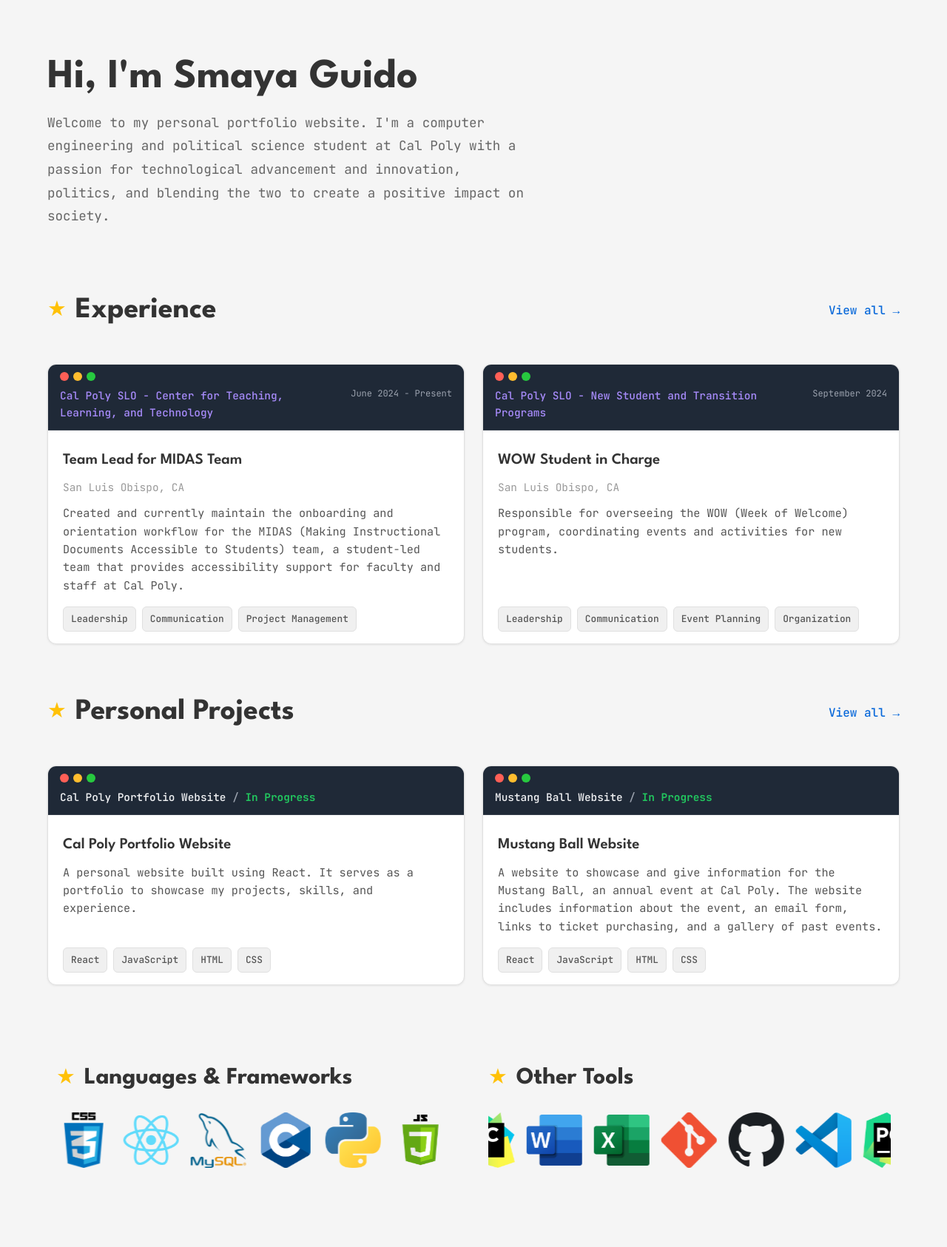
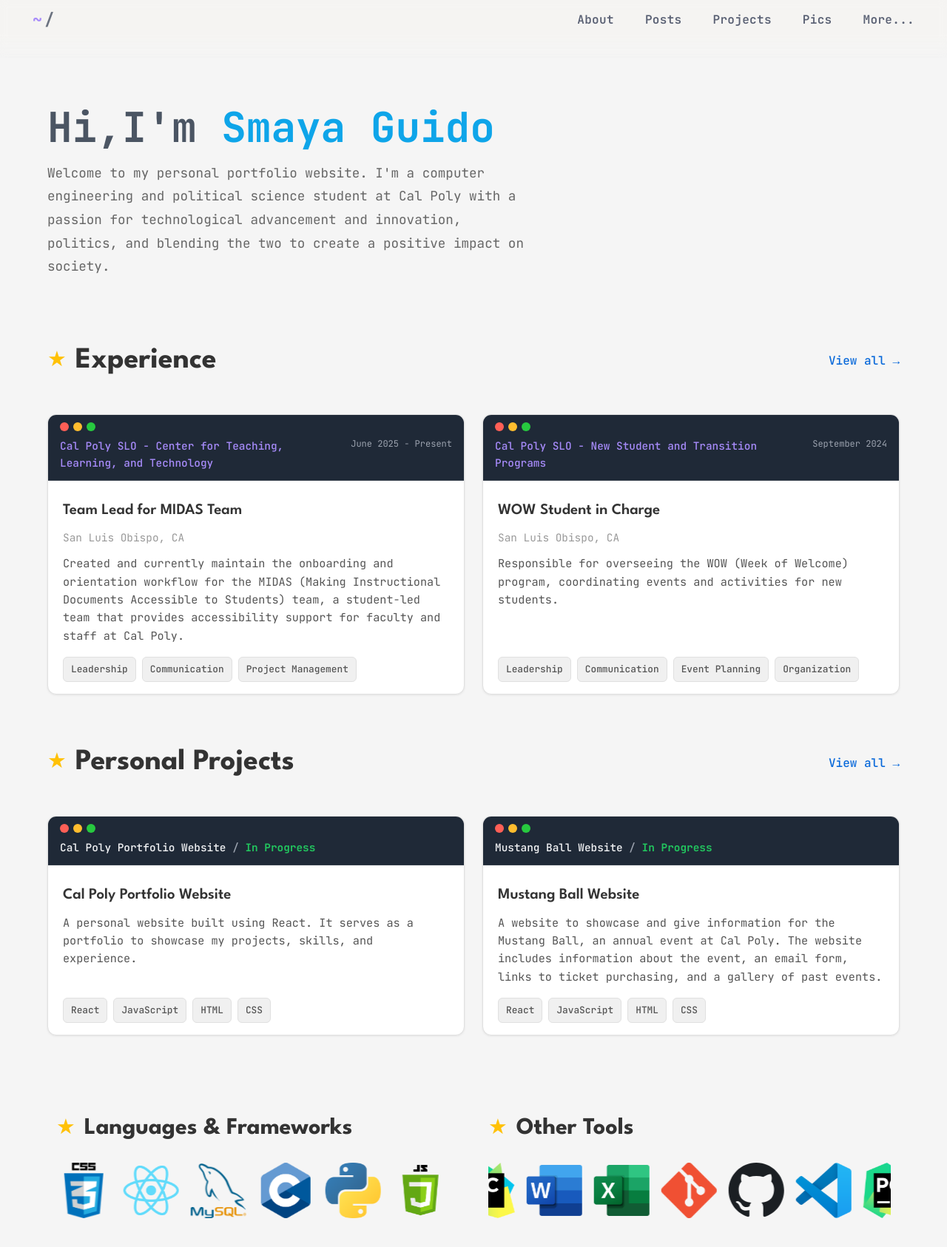
Before and after one commit to smuido/personal-portfolio, a React (Vite) app: page / in a window 1280 px wide. Shown: the top 1686 px of the page at 74% size. Built offline with nearby package versions, Linux system fonts and the light colour scheme.

Commit message:
navbar added; carousel fixed for mobile

```diff
--- a/src/App.jsx
+++ b/src/App.jsx
@@ -1,7 +1,13 @@
 import HomePage from './pages/home'
+import Navbar from './structs/navbar'
 
 function App() {
-  return <HomePage />
+  return (
+    <>
+      <Navbar />
+      <HomePage />
+    </>
+  )
 }
 
 export default App
--- a/src/index.css
+++ b/src/index.css
@@ -17,6 +17,10 @@ body {
   -moz-osx-font-smoothing: grayscale;
 }
 
+html {
+  scroll-behavior: smooth;
+}
+
 h1,
 h2,
 h3,
--- a/src/pages/home.css
+++ b/src/pages/home.css
@@ -27,7 +27,11 @@ body {
 .home-page {
   max-width: 1200px;
   margin: 0 auto;
-  padding: 60px 24px;
+  padding: 120px 24px 60px;
+}
+
+.home-page section {
+  scroll-margin-top: 100px;
 }
 
 .intro {
@@ -42,12 +46,29 @@ body {
 }
 
 .intro h1 {
-  font-family: 'League Spartan', sans-serif;
+  font-family: 'Jetbrains Mono', monospace;
   font-size: 3.5rem;
   font-weight: 700;
   margin: 0;
   color: var(--text);
   white-space: nowrap;
+  margin-top: 1vh;
+
+}
+
+.nameLine {
+  display: inline-flex;
+  font-family: 'JetBrains Mono', monospace;
+  gap: 0;
+}
+
+.namePrefix {
+  color: #4b5563;
+}
+
+.nameValue {
+  color: #0ea5e9;
+  margin-left: 1ch;
 }
 
 .intro p {
@@ -270,8 +291,23 @@ body {
     font-size: 1.8rem;
   }
 
-  .experience-grid {
+  .experience-grid,
+  .project-grid {
     grid-template-columns: 1fr;
+  }
+
+  .carousel-track {
+    animation-duration: 14s;
+  }
+
+  .group {
+    gap: 0.75rem;
+    padding-right: 0.75rem;
+  }
+
+  .item {
+    width: 56px;
+    height: 56px;
   }
 }
 
@@ -290,12 +326,17 @@ body {
   margin-bottom: 20px;
 }
 
+.carousel-panel {
+  min-width: 0;
+}
+
 .carousel-panel .section-header h2 {
   font-size: 2rem;
 }
 
 .carousel {
   width: 100%;
+  min-width: 0;
   overflow: hidden;
 }
 
@@ -308,6 +349,7 @@ body {
   width: max-content;
   animation: scroll 10s linear infinite;
   will-change: transform;
+  --loop-distance: 0px;
 }
 
 .group {
@@ -340,7 +382,7 @@ body {
 
 @keyframes scroll {
   from { transform: translate3d(0, 0, 0); }
-  to { transform: translate3d(-50%, 0, 0); }
+  to { transform: translate3d(calc(-1 * var(--loop-distance)), 0, 0); }
 }
 
 @media (max-width: 1024px) {
--- a/src/pages/home.jsx
+++ b/src/pages/home.jsx
@@ -18,6 +18,7 @@ import excelImg from '../assets/excel.png'
 function HomePage() {
 	const personalProjects = projects.filter((item) => item?.name && item?.description && item?.techStack?.length && item?.status)
 	const currentExperience = experience.filter((item) => item?.jobTitle && item?.company && item?.location && item?.duration && item?.description)
+	const carouselCopies = 3
 	const techIcons = [
 		{ src: cImg, alt: 'C Programming Language' },
 		{ src: pythonImg, alt: 'Python Programming Language' },
@@ -35,6 +36,14 @@ function HomePage() {
 		{ name: 'Word', icon: wordImg },
 		{ name: 'Excel', icon: excelImg },
 	]
+
+	const renderCarouselGroups = (items, renderItem, keyPrefix) => (
+		Array.from({ length: carouselCopies }, (_, copyIndex) => (
+			<div className="group" aria-hidden={copyIndex > 0} key={`${keyPrefix}-group-${copyIndex}`}>
+				{items.map((item) => renderItem(item, copyIndex))}
+			</div>
+		))
+	)
 
 	const getProjectStatusClass = (status) => {
 		if (!status) return 'project-status'
@@ -73,7 +82,10 @@ function HomePage() {
 
 
 			<section className="intro">
-					<h1>Hi, I'm Smaya Guido</h1>
+					<h1 className='nameLine'>
+						<span className="namePrefix">Hi,I'm </span>
+						<span className="nameValue"> Smaya Guido</span>
+					</h1>
 					<p>Welcome to my personal portfolio website. I'm a computer engineering and political science student at Cal Poly with a passion
 						for technological advancement and innovation, politics, and blending the two to create a positive impact on society.</p>
 			</section>
@@ -157,20 +169,15 @@ function HomePage() {
 						</div>
 						<div className="carousel">
 							<div className="carousel-track">
-								<div className="group">
-									{techIcons.map((icon) => (
-										<div className="item" key={`tech-${icon.alt}`}>
-											<img src={icon.src} alt={icon.alt} />
+								{renderCarouselGroups(
+									techIcons,
+									(icon, copyIndex) => (
+										<div className="item" key={`tech-${copyIndex}-${icon.alt}`}>
+											<img src={icon.src} alt={copyIndex === 0 ? icon.alt : ''} />
 										</div>
-									))}
-								</div>
-								<div className="group" aria-hidden="true">
-									{techIcons.map((icon) => (
-										<div className="item" key={`tech-loop-${icon.alt}`}>
-											<img src={icon.src} alt="" />
-										</div>
-									))}
-								</div>
+									),
+									'tech'
+								)}
 							</div>
 						</div>
 					</div>
@@ -181,20 +188,15 @@ function HomePage() {
 						</div>
 						<div className="carousel">
 							<div className="carousel-track">
-								<div className="group">
-									{otherTools.map((tool) => (
-										<div className="item" key={`tool-${tool.name}`}>
-											<img src={tool.icon} alt={`${tool.name} logo`} />
+								{renderCarouselGroups(
+									otherTools,
+									(tool, copyIndex) => (
+										<div className="item" key={`tool-${copyIndex}-${tool.name}`}>
+											<img src={tool.icon} alt={copyIndex === 0 ? `${tool.name} logo` : ''} />
 										</div>
-									))}
-								</div>
-								<div className="group" aria-hidden="true">
-									{otherTools.map((tool) => (
-										<div className="item" key={`tool-loop-${tool.name}`}>
-											<img src={tool.icon} alt="" />
-										</div>
-									))}
-								</div>
+									),
+									'tool'
+								)}
 							</div>
 						</div>
 					</div>
--- a/src/structs/home.js
+++ b/src/structs/home.js
@@ -3,7 +3,7 @@ export const experience = [
 		jobTitle: "Team Lead for MIDAS Team",
 		company: "Cal Poly SLO - Center for Teaching, Learning, and Technology",
 		location: "San Luis Obispo, CA",
-		duration: "June 2024 - Present",
+		duration: "June 2025 - Present",
 		description: "Created and currently maintain the onboarding and orientation workflow for the MIDAS (Making Instructional Documents Accessible to Students) team, \
             a student-led team that provides accessibility support for faculty and staff at Cal Poly.",
         skills: ["Leadership", "Communication", "Project Management"]
--- /dev/null
+++ b/src/structs/navbar.css
@@ -0,0 +1,154 @@
+.site-navbar {
+  position: fixed;
+  top: 0;
+  left: 0;
+  right: 0;
+  z-index: 1000;
+  isolation: isolate;
+}
+
+.site-navbar::before {
+  content: '';
+  position: absolute;
+  left: 0;
+  right: 0;
+  top: 0;
+  bottom: -26px;
+  pointer-events: none;
+  z-index: -1;
+  background: rgba(247, 244, 237, 0.36);
+  backdrop-filter: blur(6px);
+  -webkit-backdrop-filter: blur(6px);
+  mask-image: linear-gradient(
+    to bottom,
+    rgba(0, 0, 0, 1) 0%,
+    rgba(0, 0, 0, 1) 76%,
+    rgba(0, 0, 0, 0.72) 90%,
+    rgba(0, 0, 0, 0) 100%
+  );
+  -webkit-mask-image: linear-gradient(
+    to bottom,
+    rgba(0, 0, 0, 1) 0%,
+    rgba(0, 0, 0, 1) 56%,
+    rgba(0, 0, 0, 0.72) 70%,
+    rgba(0, 0, 0, 0) 100%
+  );
+}
+
+.navbar-inner {
+  max-width: 100%;
+  margin: 0 auto;
+  padding: 14px 44px;
+  display: flex;
+  align-items: center;
+  justify-content: space-between;
+  gap: 24px;
+}
+
+.terminal-home {
+  display: inline-flex;
+  align-items: center;
+  text-decoration: none;
+  color: #4b5563;
+  padding: 0;
+}
+
+.terminal-home:hover {
+  filter: brightness(1.12);
+}
+
+.terminal-home:focus-visible {
+  outline: 2px solid #60a5fa;
+  outline-offset: 2px;
+}
+
+.terminal-mark {
+  display: inline-flex;
+  align-items: center;
+  gap: 3px;
+  font-family: 'JetBrains Mono', monospace;
+  font-size: 1.35rem;
+  line-height: 1;
+  letter-spacing: 0.01em;
+}
+
+.mark-tilde {
+  color: #a78bfa;
+  font-weight: 700;
+}
+
+.mark-slash {
+  color: #6b7280;
+  font-weight: 700;
+}
+
+.mark-cursor {
+  width: 0.46em;
+  height: 0.92em;
+  background: #6b7280;
+  border-radius: 1px;
+  animation: cursorBlink 1s steps(1, end) infinite;
+}
+
+.navbar-links {
+  margin-left: auto;
+  display: flex;
+  align-items: center;
+  gap: 42px;
+}
+
+.nav-btn {
+  text-decoration: none;
+  color: #596073;
+  font-family: 'JetBrains Mono', monospace;
+  font-size: 1rem;
+  font-weight: 600;
+  letter-spacing: 0.02em;
+  transition: color 0.2s ease, transform 0.2s ease;
+}
+
+.nav-btn:hover {
+  color: #1f2937;
+  transform: translateY(-1px);
+}
+
+.nav-btn:focus-visible {
+  outline: 2px solid #2563eb;
+  outline-offset: 2px;
+}
+
+@keyframes cursorBlink {
+  0% {
+    opacity: 1;
+  }
+  49% {
+    opacity: 1;
+  }
+  50% {
+    opacity: 0;
+  }
+  100% {
+    opacity: 0;
+  }
+}
+
+@media (max-width: 768px) {
+  .navbar-inner {
+    padding: 10px 16px;
+    gap: 12px;
+  }
+
+  .terminal-mark {
+    font-size: 1.4rem;
+  }
+
+  .navbar-links {
+    gap: 16px;
+    overflow-x: auto;
+    white-space: nowrap;
+  }
+
+  .nav-btn {
+    font-size: 0.86rem;
+  }
+}
--- /dev/null
+++ b/src/structs/navbar.jsx
@@ -0,0 +1,46 @@
+import { useEffect, useMemo, useState } from 'react'
+import './navbar.css'
+
+function Navbar() {
+	const [pathname, setPathname] = useState(window.location.pathname)
+
+	useEffect(() => {
+		const handleLocationChange = () => setPathname(window.location.pathname)
+		window.addEventListener('popstate', handleLocationChange)
+		window.addEventListener('hashchange', handleLocationChange)
+
+		return () => {
+			window.removeEventListener('popstate', handleLocationChange)
+			window.removeEventListener('hashchange', handleLocationChange)
+		}
+	}, [])
+
+	const terminalPath = useMemo(() => {
+		if (pathname === '/') return '/'
+		return pathname.endsWith('/') ? pathname : `${pathname}/`
+	}, [pathname])
+
+	return (
+		<header className="site-navbar">
+			<nav className="navbar-inner" aria-label="Main navigation">
+				<a className="terminal-home" href="#top" aria-label="Go to home">
+					<span className="terminal-mark" aria-hidden="true">
+						<span className="mark-tilde">~</span>
+						<span className="mark-slash">{terminalPath}</span>
+						<span className="mark-cursor" />
+					</span>
+				</a>
+
+				<div className="navbar-links">
+					<a className="nav-btn" href="#top">About</a>
+					<a className="nav-btn" href="#experience">Posts</a>
+					<a className="nav-btn" href="#projects">Projects</a>
+					<a className="nav-btn" href="#skills">Pics</a>
+					<a className="nav-btn" href="#skills">More...</a>
+				</div>
+			</nav>
+		</header>
+	)
+}
+
+export default Navbar
```
